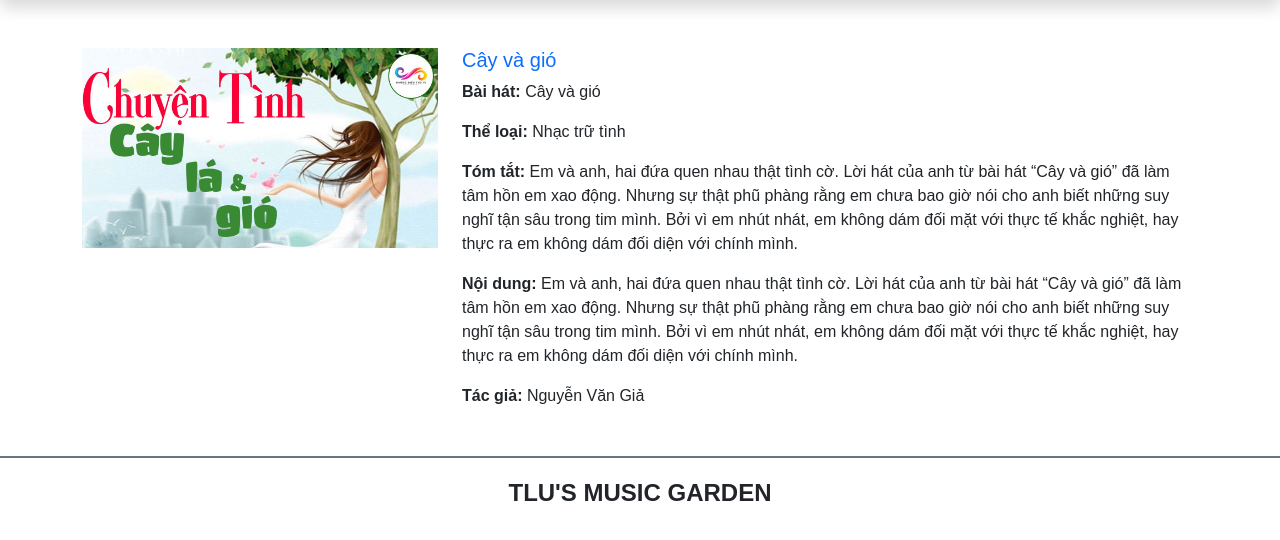
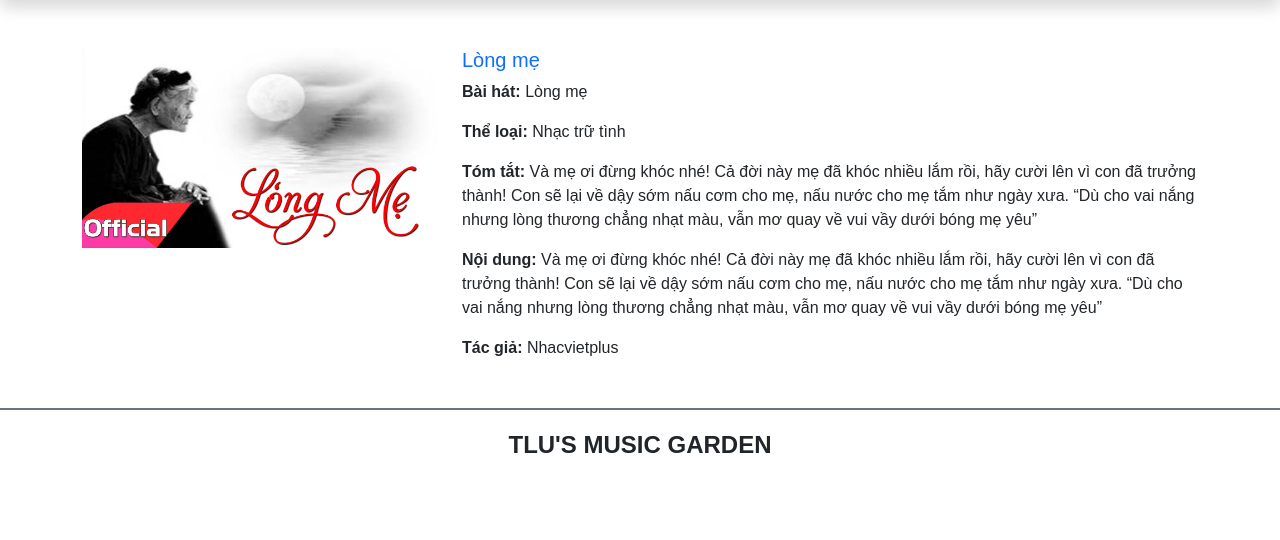
Before and after one commit to TaAnhSon2302/BTTH01_CSE485, a PHP site: the page made by btth01/detail.php in a window 1280 px wide. Shown: the part 130-670 px from the top of the page. Run offline with PHP 8.4, Linux system fonts and the light colour scheme; data comes from the database, SQL or seed files in the repository; some web fonts are replaced.

Commit message:
update detail
using mysql method

```diff
--- a/btth01/detail.php
+++ b/btth01/detail.php
@@ -1,3 +1,6 @@
+<?php
+ $tieude = $_GET['tieude'];
+?>
 <!DOCTYPE html>
 <html lang="en">
 <head>
@@ -41,19 +44,32 @@
     <main class="container mt-5">
         <!-- <h3 class="text-center text-uppercase mb-3 text-primary">CẢM NHẬN VỀ BÀI HÁT</h3> -->
 
+        <?php include './connect_db.php';
+    $sql = "SELECT *
+    FROM baiviet
+    INNER JOIN tacgia ON baiviet.ma_tgia = tacgia.ma_tgia
+    INNER JOIN theloai ON theloai.ma_tloai = baiviet.ma_tloai
+    WHERE tieude = '$tieude'
+    ";
+    $result = mysqli_query($conn, $sql);
+    $row = mysqli_fetch_assoc($result);
+    ?>
+        <!-- <h3 class="text-center text-uppercase mb-3 text-primary">CẢM NHẬN VỀ BÀI HÁT</h3> -->
+
+
                 <div class="row mb-5">
                     <div class="col-sm-4">
-                        <img src="images/songs/cayvagio.jpg" class="img-fluid" alt="...">
+                        <img src="<?php echo $row['hinhanh']; ?>" class="img-fluid" alt="...">
                     </div>
                     <div class="col-sm-8">
                         <h5 class="card-title mb-2">
-                            <a href="" class="text-decoration-none">Cây và gió</a>
+                            <a href="" class="text-decoration-none"><?php echo $row['tieude']?></a>
                         </h5>
-                        <p class="card-text"><span class=" fw-bold">Bài hát: </span>Cây và gió</p>
-                        <p class="card-text"><span class=" fw-bold">Thể loại: </span>Nhạc trữ tình</p>
-                        <p class="card-text"><span class=" fw-bold">Tóm tắt: </span>Em và anh, hai đứa quen nhau thật tình cờ. Lời hát của anh từ bài hát “Cây và gió” đã làm tâm hồn em xao động. Nhưng sự thật phũ phàng rằng em chưa bao giờ nói cho anh biết những suy nghĩ tận sâu trong tim mình. Bởi vì em nhút nhát, em không dám đối mặt với thực tế khắc nghiệt, hay thực ra em không dám đối diện với chính mình.</p>
-                        <p class="card-text"><span class=" fw-bold">Nội dung: </span>Em và anh, hai đứa quen nhau thật tình cờ. Lời hát của anh từ bài hát “Cây và gió” đã làm tâm hồn em xao động. Nhưng sự thật phũ phàng rằng em chưa bao giờ nói cho anh biết những suy nghĩ tận sâu trong tim mình. Bởi vì em nhút nhát, em không dám đối mặt với thực tế khắc nghiệt, hay thực ra em không dám đối diện với chính mình.</p>
-                        <p class="card-text"><span class=" fw-bold">Tác giả: </span>Nguyễn Văn Giả</p>
+                        <p class="card-text"><span class=" fw-bold">Bài hát: </span><?php echo $row['ten_bhat'] ?></p>
+                        <p class="card-text"><span class=" fw-bold">Thể loại: </span><?php echo $row['ten_tloai'] ?></p>
+                        <p class="card-text"><span class=" fw-bold">Tóm tắt: </span><?php echo $row['tomtat'] ?></p>
+                        <p class="card-text"><span class=" fw-bold">Nội dung: </span><?php echo $row['tomtat'] ?></p>
+                        <p class="card-text"><span class=" fw-bold">Tác giả: </span><?php echo $row['ten_tgia'] ?></p>
 
                     </div>
         </div>
```
